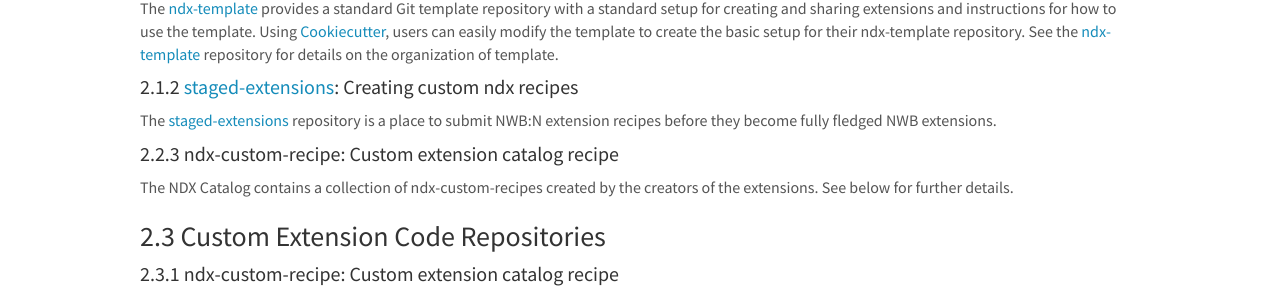
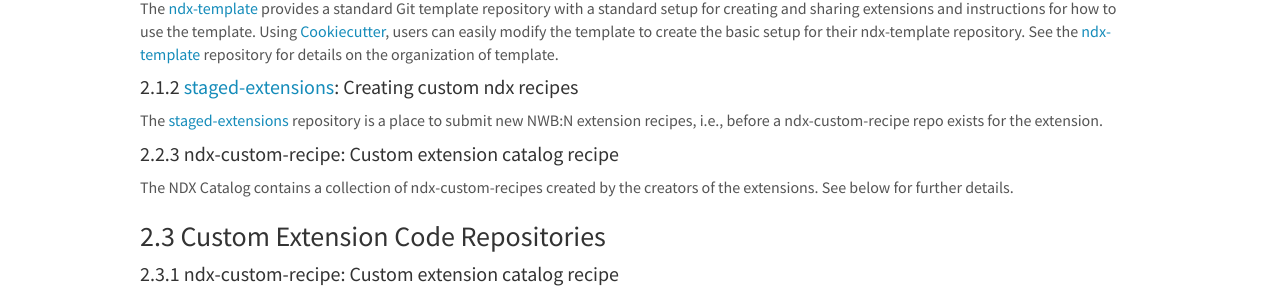
Before and after one commit to nwb-extensions/nwb-extensions.github.io, a Jekyll site: the page built from _pages/extension_sharing_strategies.md, in a window 1280 px wide and 900 px high, scrolled down 1143 px. Shown: the part 150-449 px from the top of the window. Built offline with Jekyll 4.4.1, drawn with Linux system fonts in a browser that asks for light colours; nearby versions of some CDN libraries.

Commit message:
Clarify what fully-fledged means

```diff
--- a/_pages/extension_sharing_strategies.md
+++ b/_pages/extension_sharing_strategies.md
@@ -49,7 +49,7 @@
 
 #### 2.1.2 [staged-extensions](https://github.com/nwb-extensions/staged-extensions): Creating custom ndx recipes
 
-The [staged-extensions](https://github.com/nwb-extensions/staged-extensions) repository is a place to submit NWB:N extension recipes before they become fully fledged NWB extensions.
+The [staged-extensions](https://github.com/nwb-extensions/staged-extensions) repository is a place to submit new NWB:N extension recipes, i.e., before a ndx-custom-recipe repo exists for the extension.
 
 #### 2.2.3 ndx-custom-recipe: Custom extension catalog recipe
 
```
